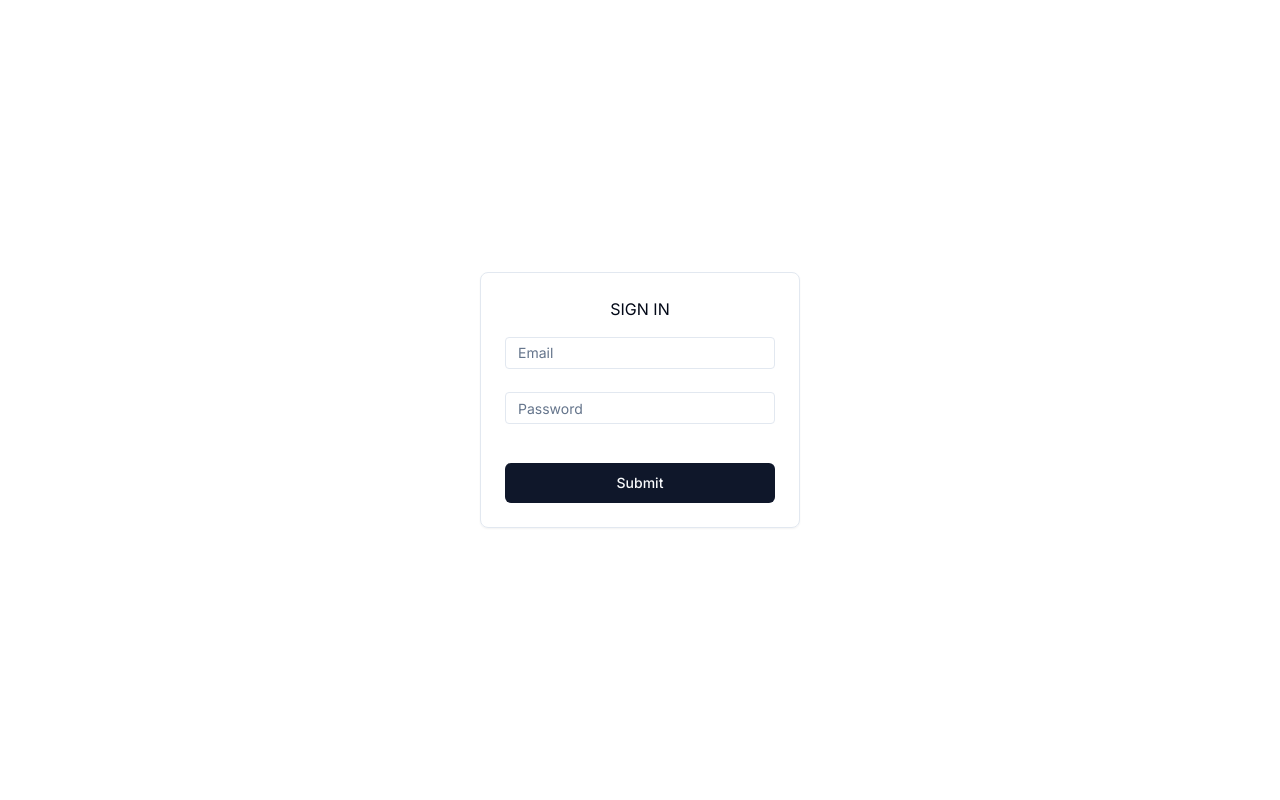
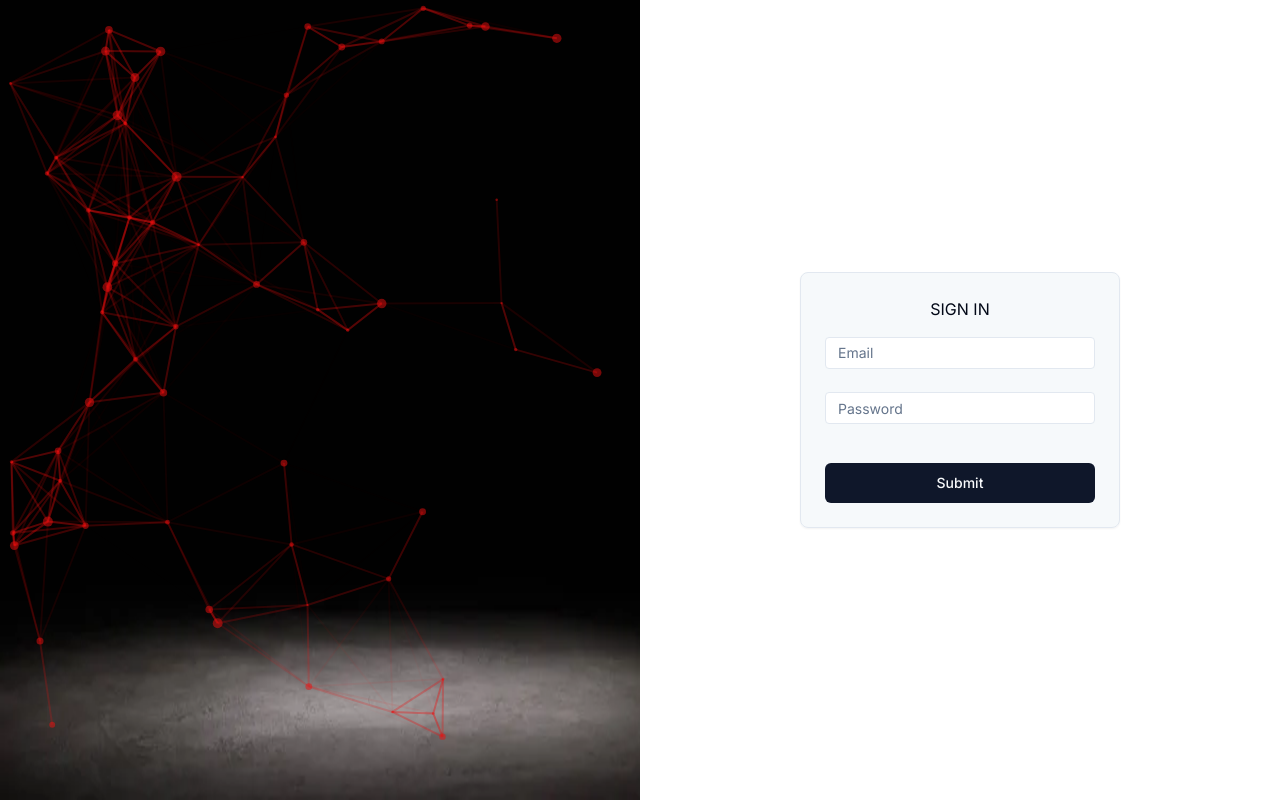
Before and after one commit to ahmadshoaib-git/next13-car-booking-app, a Next.js app: page /signin in a window 1280 px wide. Built offline with nearby package versions, Linux system fonts and the light colour scheme.

Commit message:
chore: react particles added to signin form.

```diff
--- a/package.json
+++ b/package.json
@@ -19,8 +19,10 @@
     "react": "^18",
     "react-dom": "^18",
     "react-hook-form": "^7.47.0",
+    "react-tsparticles": "^2.12.2",
     "tailwind-merge": "^1.14.0",
     "tailwindcss-animate": "^1.0.7",
+    "tsparticles": "^2.12.0",
     "zod": "^3.22.4"
   },
   "devDependencies": {
--- a/src/app/(auth)/signin/page.tsx
+++ b/src/app/(auth)/signin/page.tsx
@@ -1,11 +1,22 @@
+import Image from 'next/image';
 import SignInForm from '@/components/modules/Form/signIn';
+import Particle from '@/components/modules/Particles/index';
 
 const SignIn = () => {
     return (
-        <main className="w-[100%] h-[100vh] flex justify-center items-center">
-            <div className="shadow-sm border rounded-lg max-w-[20rem] w-full p-[1.5rem]">
-                <h2 className="text-center uppercase pb-[1rem]">Sign In</h2>
-                <SignInForm />
+        <main className="relative w-[100%] h-[100vh] grid grid-cols-2 items-center">
+            {/* <div className="absolute right-0 top-0 h-full w-full z-[1]"> */}
+            <div className="relative h-full">
+                <Image src={'/bg-dark.jpg'} alt="Metaverse" fill className={'!absolute h-full'} />
+                <div className="absolute z-[3]">
+                    <Particle />
+                </div>
+            </div>
+            <div className="h-full w-full flex items-center justify-center">
+                <div className="shadow-sm border rounded-lg max-w-[20rem] w-full p-[1.5rem] z-[2] bg-slate-100/[.6]">
+                    <h2 className="text-center uppercase pb-[1rem]">Sign In</h2>
+                    <SignInForm />
+                </div>
             </div>
         </main>
     );
--- /dev/null
+++ b/src/components/modules/Particles/index.tsx
@@ -0,0 +1,84 @@
+'use client';
+
+import { useCallback } from 'react';
+import Particles from 'react-tsparticles';
+import { loadFull } from 'tsparticles';
+
+const Particle = () => {
+    const particlesInit = useCallback(async (engine: any) => {
+        await loadFull(engine);
+    }, []);
+
+    const particlesLoaded = useCallback(async () => {}, []);
+    return (
+        <Particles
+            className="h-screen"
+            init={particlesInit}
+            loaded={particlesLoaded}
+            options={{
+                fullScreen: { enable: false },
+                fpsLimit: 120,
+                interactivity: {
+                    events: {
+                        onHover: {
+                            enable: true,
+                            mode: 'repulse',
+                        },
+                        resize: true,
+                    },
+                    modes: {
+                        repulse: {
+                            distance: 100,
+                            duration: 0.4,
+                        },
+                    },
+                },
+
+                particles: {
+                    color: {
+                        value: '#EE0F0F',
+                    },
+                    links: {
+                        color: '#EE0F0F',
+                        distance: 150,
+                        enable: true,
+                        opacity: 0.5,
+                        width: 2,
+                    },
+                    collisions: {
+                        enable: true,
+                    },
+                    move: {
+                        enable: true,
+                        direction: 'top-left',
+                        outModes: {
+                            default: 'bounce',
+                        },
+                        random: true,
+                        straight: false,
+                        speed: 1,
+                    },
+                    number: {
+                        density: {
+                            enable: true,
+                            area: 800,
+                        },
+                        value: 105,
+                    },
+                    opacity: {
+                        value: 0.5,
+                    },
+                    shape: {
+                        type: 'circle',
+                    },
+                    size: {
+                        value: { min: 1, max: 5 },
+                    },
+                },
+                detectRetina: true,
+            }}
+        />
+    );
+};
+
+export default Particle;
```
Also changed, not shown: public/bg-dark.jpg (added), 1 other file (tests, documents, lock files or other folders).
